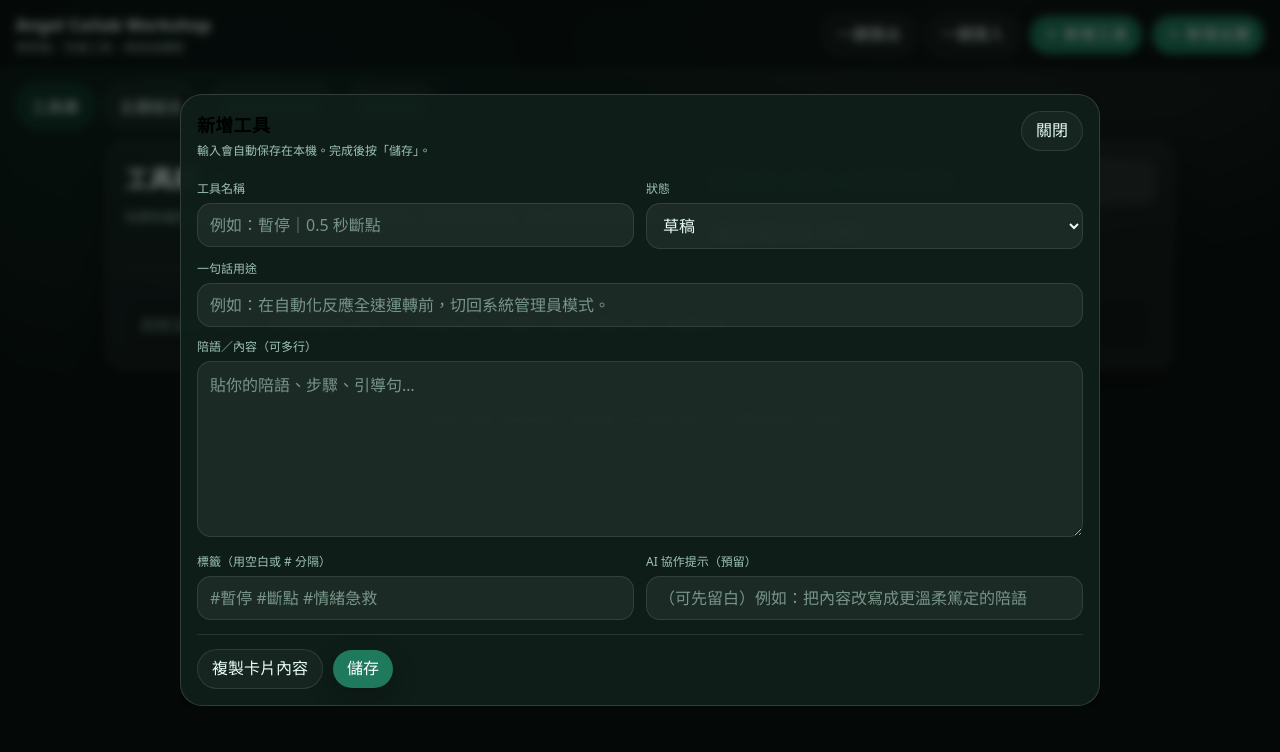
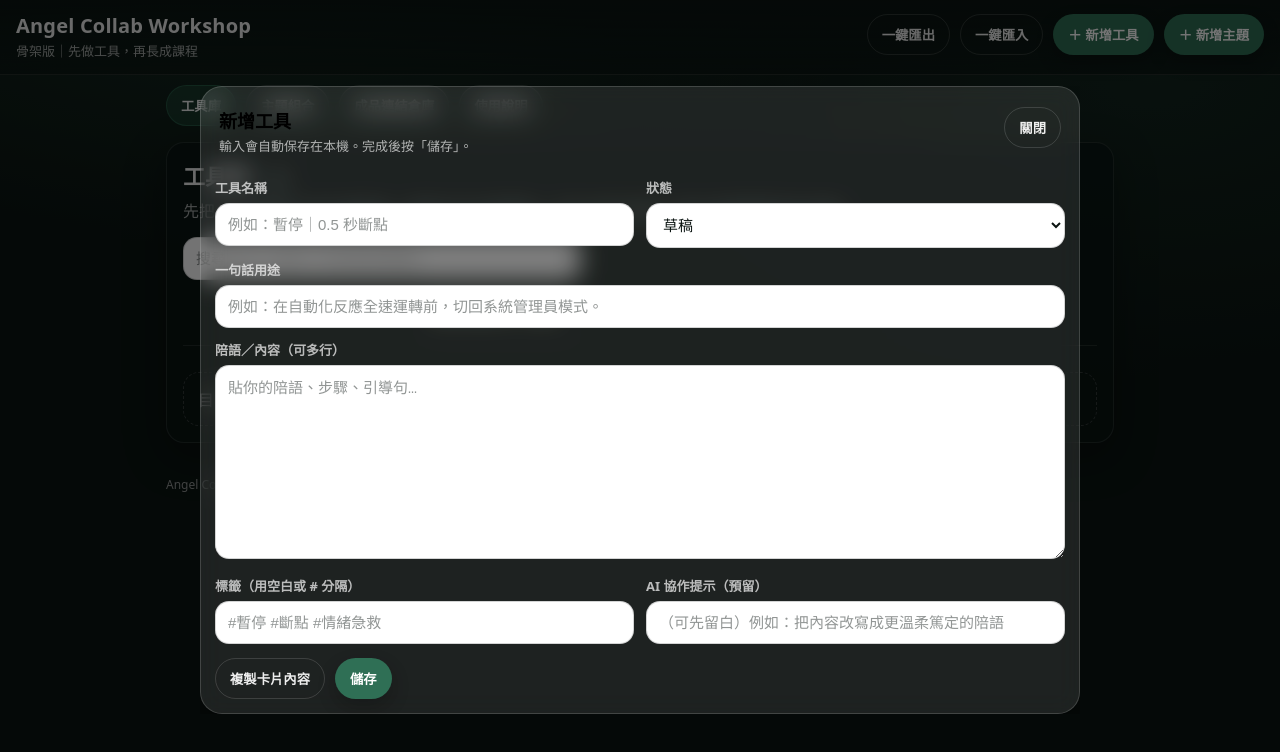
Before and after one commit to Angel0973180707/angel-collab-workshop, a plain HTML site: page index.html in a window 1280 px wide. Both pictures are taken after a click on the button "＋ 新增工具". Drawn offline with Linux system fonts and the light colour scheme.

Commit message:
Update style.css

```diff
--- a/style.css
+++ b/style.css
@@ -1,287 +1,234 @@
 :root{
   --bg:#0b1411;
-  --card:#0f1f19;
-  --muted:#9ec3b3;
-  --text:#e8fff5;
-  --line:rgba(255,255,255,.10);
-  --btn:#1f7a5d;
-  --btn2:#163e31;
-  --danger:#b84a4a;
-  --shadow: 0 10px 30px rgba(0,0,0,.35);
+  --card:rgba(9,20,17,.72);
+  --card2:rgba(255,255,255,.06);
+  --stroke:rgba(255,255,255,.10);
+  --stroke2:rgba(255,255,255,.14);
+
+  --text:rgba(255,255,255,.92);
+  --muted:rgba(255,255,255,.70);
+  --hint:rgba(255,255,255,.62);
+
+  --brand:#2f6f55;
+  --brand2:#3b8a67;
+
+  --danger:#8b3a3a;
+  --shadow:0 14px 40px rgba(0,0,0,.35);
   --radius:18px;
+
+  /* INPUT */
+  --inputBg:#ffffff;
+  --inputText:#0b1411;
+  --inputPh:rgba(11,20,17,.45); /* placeholder */
+  --inputStroke:rgba(11,20,17,.18);
+
+  --btnText:#ffffff;
 }
 
 *{box-sizing:border-box}
 html,body{height:100%}
-html{ -webkit-text-size-adjust:100%; }
-
 body{
   margin:0;
-  font-family: ui-sans-serif, system-ui, -apple-system, "PingFang TC", "Noto Sans TC", "Microsoft JhengHei", sans-serif;
-  background: radial-gradient(1200px 600px at 20% 10%, rgba(31,122,93,.18), transparent 60%),
-              radial-gradient(900px 500px at 80% 0%, rgba(158,195,179,.12), transparent 55%),
-              var(--bg);
+  font-family:system-ui,-apple-system,"Noto Sans TC",Segoe UI,Roboto,Helvetica,Arial;
+  background:
+    radial-gradient(1200px 600px at 20% -10%, rgba(59,138,103,.22), transparent 55%),
+    radial-gradient(900px 500px at 90% 10%, rgba(47,111,85,.18), transparent 60%),
+    var(--bg);
   color:var(--text);
-
-  word-break: normal;
-  overflow-wrap: anywhere;
-  line-break: strict;
 }
 
 a{color:inherit}
-button,input,select,textarea{font:inherit}
-img{max-width:100%; display:block}
+.wrap{max-width:980px;margin:0 auto;padding:16px}
+.sep{height:1px;background:var(--stroke);margin:14px 0}
 
 .topbar{
-  position:sticky; top:0; z-index:50;
+  position:sticky;top:0;z-index:5;
+  display:flex;gap:14px;align-items:flex-start;justify-content:space-between;
+  padding:14px 16px;
+  background:linear-gradient(to bottom, rgba(11,20,17,.92), rgba(11,20,17,.60));
   backdrop-filter: blur(10px);
-  background: rgba(11,20,17,.72);
-  border-bottom:1px solid var(--line);
-  display:flex; justify-content:space-between; align-items:center;
-  gap:12px;
-  padding:14px 16px;
+  border-bottom:1px solid var(--stroke);
+}
+.brand{display:flex;gap:12px;align-items:center}
+.txt .title{
+  font-weight:800;
+  letter-spacing:.2px;
+  font-size:20px;
+  line-height:1.15;
+  /* 避免你那個「英文斷字很醜」 */
+  word-break:keep-all;
+  overflow-wrap:normal;
+}
+.txt .sub{
+  margin-top:4px;
+  color:var(--hint);
+  font-size:13px;
 }
 
-.brand{display:flex; gap:12px; align-items:center}
-.logo{
-  width:42px;height:42px;border-radius:14px;
-  display:grid;place-items:center;
-  background: rgba(255,255,255,.04);
-  border:1px solid var(--line);
-  overflow:hidden;
+.topActions{
+  display:flex;
+  flex-wrap:wrap;
+  gap:10px;
+  justify-content:flex-end;
+  align-items:center;
 }
-.logoImg{width:100%; height:100%; object-fit:cover}
-
-.txt .title{font-weight:800; letter-spacing:.5px}
-.txt .sub{font-size:12px; color:var(--muted); margin-top:2px}
-
-.topActions{display:flex; gap:10px; align-items:center; flex-wrap:wrap; justify-content:flex-end}
-
 .btn{
-  border:none; cursor:pointer;
-  padding:10px 14px; border-radius:999px;
-  background: var(--btn);
-  color:#fff;
-  transition:.15s ease;
-  box-shadow: 0 10px 24px rgba(0,0,0,.25);
-
-  display:inline-flex;
-  align-items:center;
-  justify-content:center;
-  text-align:center;
-  white-space:nowrap;      /* 防止「新增工具」被拆字 */
-  line-height:1.1;
+  appearance:none;border:1px solid transparent;
+  background:var(--brand);
+  color:var(--btnText);
+  padding:10px 14px;
+  border-radius:999px;
+  font-weight:700;
+  box-shadow: 0 8px 18px rgba(0,0,0,.22);
+  cursor:pointer;
 }
-.btn:hover{transform: translateY(-1px)}
-.btn:active{transform: translateY(0)}
+.btn:hover{background:var(--brand2)}
 .btn.ghost{
-  background: rgba(255,255,255,.04);
-  border:1px solid var(--line);
+  background:transparent;
+  border-color:var(--stroke2);
   box-shadow:none;
   color:var(--text);
 }
+.btn.ghost:hover{
+  background:rgba(255,255,255,.06);
+}
 .btn.danger{
-  background: rgba(184,74,74,.18);
-  border:1px solid rgba(184,74,74,.35);
-  color: var(--text);
+  background:transparent;
+  border-color:rgba(139,58,58,.55);
+  color:#ffcccc;
+}
+.btn.danger:hover{
+  background:rgba(139,58,58,.18);
 }
 
 .tabs{
-  padding:12px 16px 6px;
-  display:flex; gap:10px; flex-wrap:wrap;
+  max-width:980px;margin:0 auto;
+  display:flex;gap:10px;flex-wrap:wrap;
+  padding:10px 16px 0;
 }
 .tab{
-  border:1px solid var(--line);
-  background: rgba(255,255,255,.04);
+  border:1px solid var(--stroke2);
+  background:rgba(255,255,255,.04);
   color:var(--text);
   padding:10px 14px;
   border-radius:999px;
+  font-weight:800;
   cursor:pointer;
-  transition:.15s ease;
-  word-break: keep-all;
 }
 .tab.active{
-  background: rgba(31,122,93,.25);
-  border-color: rgba(31,122,93,.55);
+  background:rgba(47,111,85,.30);
+  border-color:rgba(47,111,85,.55);
 }
 
-.wrap{padding: 6px 16px 22px; max-width: 1100px; margin: 0 auto}
+.card{
+  background:var(--card);
+  border:1px solid var(--stroke);
+  border-radius:var(--radius);
+  box-shadow:var(--shadow);
+  padding:16px;
+}
+.subcard{
+  background:rgba(255,255,255,.05);
+  border:1px solid var(--stroke);
+  border-radius:16px;
+  padding:14px;
+  margin:12px 0;
+}
+
 .panel{display:none}
 .panel.active{display:block}
 
-.card{
-  background: rgba(255,255,255,.04);
-  border:1px solid var(--line);
-  border-radius: var(--radius);
-  padding:18px;
-  box-shadow: var(--shadow);
-}
-
-h2{margin:0 0 12px 0; word-break: keep-all}
-h3{margin:0 0 10px 0; word-break: keep-all}
-p{margin:10px 0; color:var(--muted); line-height:1.6}
-
-.hint{
-  margin: 6px 0 12px 0;
-  color: var(--muted);
-  font-size: 13px;
-  line-height: 1.6;
-}
-
-.sep{height:1px;background:var(--line); margin:14px 0}
-
 .panelHeader{
-  display:flex;
-  gap:14px;
-  justify-content:space-between;
-  align-items:flex-start;
+  display:flex;gap:12px;align-items:flex-start;justify-content:space-between;
   flex-wrap:wrap;
 }
+.panelTitle h2{margin:0;font-size:22px}
+.hint{margin:6px 0 0;color:var(--hint);line-height:1.6}
+.badge{
+  display:inline-flex;align-items:center;justify-content:center;
+  min-width:30px;height:26px;
+  padding:0 10px;
+  border-radius:999px;
+  border:1px solid var(--stroke2);
+  background:rgba(255,255,255,.06);
+  font-size:13px;
+  margin-left:8px;
+}
 .panelSearch{
-  display:flex;
-  gap:10px;
-  align-items:center;
-  flex-wrap:wrap;
+  display:flex;gap:10px;align-items:center;flex-wrap:wrap;
+  justify-content:flex-end;
 }
 
 .input{
   width:100%;
-  padding:10px 12px;
   border-radius:14px;
-  border:1px solid var(--line);
-
-  /* ✅ 可讀性：不再白底 + 字太淡 */
-  background: rgba(255,255,255,.06);
-  color: var(--text);
-
+  border:1px solid var(--inputStroke);
+  background:var(--inputBg);
+  color:var(--inputText);
+  padding:12px 12px;
+  font-size:15px;
   outline:none;
 }
-.input:focus{border-color: rgba(31,122,93,.7)}
-.input::placeholder{color: rgba(158,195,179,.70)}
-.textarea{resize:vertical; min-height:120px}
+.input::placeholder{color:var(--inputPh)}
+.textarea{resize:vertical;line-height:1.6}
 
-.lbl{display:block; margin:10px 0 6px; color:var(--muted); font-size:12px}
+.lbl{display:block;margin:12px 0 6px;color:var(--muted);font-weight:800;font-size:13px}
 
-.grid2{
-  display:grid;
-  grid-template-columns: 1fr 1fr;
-  gap:12px;
+.list{display:flex;flex-direction:column;gap:12px}
+.item{
+  background:rgba(255,255,255,.06);
+  border:1px solid var(--stroke);
+  border-radius:18px;
+  padding:14px;
 }
-@media (max-width: 720px){
-  .grid2{grid-template-columns:1fr}
+.itemTop{
+  display:flex;gap:10px;align-items:flex-start;justify-content:space-between;
+}
+.itemTitle{font-weight:900;font-size:18px;margin:0}
+.itemOne{color:var(--hint);margin-top:6px;line-height:1.5}
+.itemTags{color:rgba(255,255,255,.60);margin-top:8px;font-size:13px;line-height:1.4}
+.itemBtns{display:flex;gap:10px;flex-wrap:wrap;justify-content:flex-end}
+.empty{
+  margin-top:12px;
+  padding:14px;
+  border-radius:16px;
+  border:1px dashed rgba(255,255,255,.16);
+  color:rgba(255,255,255,.62);
+}
+.empty.small{font-size:13px;padding:12px}
+
+.grid2{display:grid;grid-template-columns:1fr 1fr;gap:12px}
+.twoCols{display:grid;grid-template-columns:1fr 1fr;gap:12px}
+@media (max-width:820px){
+  .grid2,.twoCols{grid-template-columns:1fr}
 }
 
-.twoCols{display:grid; grid-template-columns: 1fr 1fr; gap:14px}
-@media (max-width: 980px){
-  .twoCols{grid-template-columns:1fr}
+.modal::backdrop{background:rgba(0,0,0,.55)}
+.modal{border:none;background:transparent;padding:0}
+.modalCard{
+  width:min(880px,92vw);
+  background:rgba(255,255,255,.10);
+  border:1px solid rgba(255,255,255,.16);
+  border-radius:22px;
+  padding:14px;
+  box-shadow:var(--shadow);
+  backdrop-filter: blur(12px);
 }
+.modalHeader{
+  display:flex;justify-content:space-between;gap:10px;align-items:flex-start;
+  padding:6px 4px 10px;
+}
+.modalTitle{font-weight:900;font-size:18px}
+.modalSub{color:rgba(255,255,255,.66);font-size:13px;margin-top:4px;line-height:1.5}
+.modalFooter{
+  margin-top:14px;
+  display:flex;gap:10px;justify-content:space-between;align-items:center;flex-wrap:wrap;
+}
+.modalRight{display:flex;gap:10px;flex-wrap:wrap;justify-content:flex-end}
 
-.subcard{
-  border:1px solid var(--line);
-  border-radius: var(--radius);
-  padding:14px;
-  background: rgba(0,0,0,.10);
-}
-
-.list{
-  display:flex; flex-direction:column; gap:10px;
-}
-.item{
-  border:1px solid var(--line);
-  background: rgba(0,0,0,.12);
-  border-radius:16px;
-  padding:12px;
-  display:flex; justify-content:space-between; gap:10px; align-items:flex-start;
-}
-.item .meta{
-  display:flex; flex-direction:column; gap:6px;
-  min-width: 0;
-}
-.item .meta strong{font-weight:800}
-.item .meta .one{font-size:12px; color:rgba(232,255,245,.85); line-height:1.5}
-.item .meta .tags{font-size:12px; color:var(--muted)}
-.item .actions{display:flex; gap:8px; align-items:center; flex-wrap:wrap; justify-content:flex-end}
-
-.badge{
-  font-size:12px;
-  padding:6px 10px;
-  border-radius:999px;
-  border:1px solid var(--line);
-  background: rgba(255,255,255,.04);
-  color: var(--muted);
-}
-
-.empty{
-  margin-top:14px;
-  padding:14px;
-  border-radius:16px;
-  border:1px dashed rgba(255,255,255,.14);
-  color: rgba(158,195,179,.85);
-  background: rgba(0,0,0,.10);
+.footer{
+  max-width:980px;margin:0 auto;
+  padding:16px;
+  color:rgba(255,255,255,.55);
 }
 .small{font-size:12px}
-
-.footer{
-  padding:18px 16px 28px;
-  color:var(--muted);
-  text-align:center;
-}
-
-/* -------- MODAL -------- */
-.modal::backdrop{
-  background: rgba(0,0,0,.55);
-  backdrop-filter: blur(4px);
-}
-.modal{
-  border:none;
-  padding:0;
-  background: transparent;
-}
-.modalCard{
-  width: min(920px, calc(100vw - 24px));
-  max-height: calc(100vh - 24px);
-  overflow:auto;
-
-  border:1px solid rgba(255,255,255,.14);
-  background: rgba(15,31,25,.96);
-  border-radius: 22px;
-  box-shadow: 0 18px 60px rgba(0,0,0,.55);
-  padding:16px;
-}
-.modalHeader{
-  display:flex;
-  justify-content:space-between;
-  align-items:flex-start;
-  gap:10px;
-  margin-bottom:10px;
-}
-.modalTitle{
-  font-weight:900;
-  letter-spacing:.3px;
-  font-size:18px;
-  word-break: keep-all;
-}
-.modalSub{
-  color: var(--muted);
-  font-size:12px;
-  margin-top:4px;
-}
-.modalFooter{
-  display:flex;
-  justify-content:space-between;
-  align-items:center;
-  gap:10px;
-  margin-top:14px;
-  padding-top:14px;
-  border-top:1px solid var(--line);
-}
-.modalRight{display:flex; gap:10px; align-items:center; flex-wrap:wrap}
-
-/* CJK headings/buttons: avoid single-character breaks */
-h1,h2,h3,h4,h5,h6,
-.title,
-.tab,
-.btn{
-  word-break: keep-all;
-  line-break: strict;
-}
```
